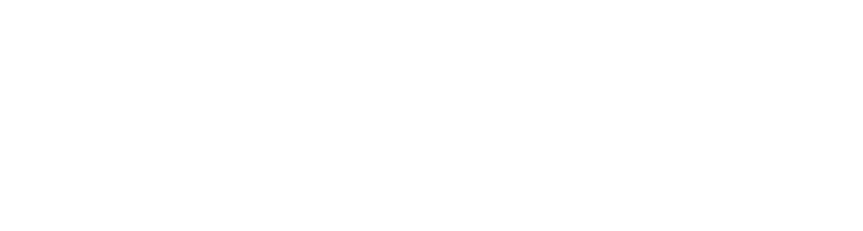
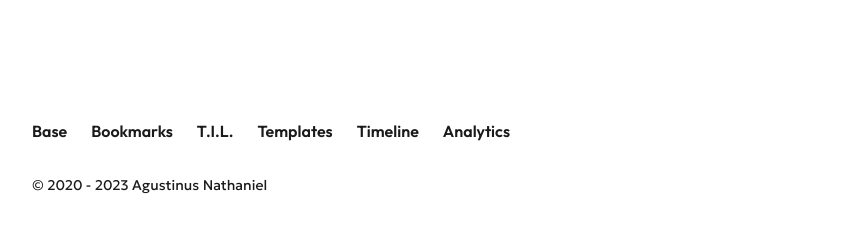
Before and after one commit to NammDev/portfolio2, a Next.js app: page / in a window 1280 px wide. Shown: the part 1422-1653 px from the top of the page, without its empty margins (208-1071 px from the left). Before the commit the page ends 1524 px from the top, so only its background shows below. Built offline with nearby package versions, Linux system fonts and the light colour scheme.

Commit message:
Style Footer

```diff
--- a/components/layout/Footer/index.tsx
+++ b/components/layout/Footer/index.tsx
@@ -1,55 +1,112 @@
-import { Divider, Grid, Link, Stack, Text } from '@chakra-ui/react';
+// import { Divider, Grid, Link, Stack, Text } from '@chakra-ui/react'
 
-import SpotifyListening from '~/lib/components/common/SpotifyListening';
-import { EVENT_TYPE_LINK } from '~/lib/constants/tracking';
-import { trackEvent } from '~/lib/utils/trackEvent';
+// import SpotifyListening from '~/lib/components/common/SpotifyListening'
+// import { EVENT_TYPE_LINK } from '~/lib/constants/tracking'
+// import { trackEvent } from '~/lib/utils/trackEvent'
 
-import { links } from './constants';
-import FooterLink from './FooterLink';
+// import { links } from './constants'
+// import FooterLink from './FooterLink'
 
 const Footer = () => {
-  const handleClickFooterLink = (label: string) => () => {
-    trackEvent({
-      eventName: `Footer Link: ${label}`,
-      eventData: { type: EVENT_TYPE_LINK },
-    });
-  };
+  // const handleClickFooterLink = (label: string) => () => {
+  //   trackEvent({
+  //     eventName: `Footer Link: ${label}`,
+  //     eventData: { type: EVENT_TYPE_LINK },
+  //   })
+  // }
 
   return (
-    <Stack as="footer" layerStyle="layoutBlock" spacing={8}>
-      <Divider />
-
-      <SpotifyListening />
-
-      <Grid
-        display={{ base: 'grid', md: 'flex' }}
-        templateColumns={{
-          base: 'repeat(2, 1fr)',
-          md: `repeat(${links.length <= 4 ? links.length : 4}, 1fr)`,
-        }}
-        gap={{ base: 4, md: 6 }}
-      >
-        {links.map((link) => (
-          <FooterLink
-            {...link}
-            onClick={handleClickFooterLink(link.label)}
-            key={link.label}
-          />
-        ))}
-      </Grid>
-      <Text fontSize={['xs', 'sm']}>
-        &copy; 2020 - {new Date().getFullYear()}{' '}
-        <Link
-          href="https://agustinusnathaniel.com"
-          target="_blank"
-          rel="noopener noreferrer"
+    <footer className='layoutBlock gap-8 flex flex-col'>
+      <hr
+        aria-orientation='horizontal'
+        className='opacity-60 w-full border-0 border-[#ffffff29] border-solid border-b'
+      />
+      {/* <div target='_blank' className='css-1gma6c2'>
+        <svg
+          stroke='currentColor'
+          fill='currentColor'
+          strokeWidth={0}
+          viewBox='0 0 496 512'
+          focusable='false'
+          className='chakra-icon css-as54jj'
+          height='1em'
+          width='1em'
+          xmlns='http://www.w3.org/2000/svg'
+        >
+          <path d='M248 8C111.1 8 0 119.1 0 256s111.1 248 248 248 248-111.1 248-248S384.9 8 248 8zm100.7 364.9c-4.2 0-6.8-1.3-10.7-3.6-62.4-37.6-135-39.2-206.7-24.5-3.9 1-9 2.6-11.9 2.6-9.7 0-15.8-7.7-15.8-15.8 0-10.3 6.1-15.2 13.6-16.8 81.9-18.1 165.6-16.5 237 26.2 6.1 3.9 9.7 7.4 9.7 16.5s-7.1 15.4-15.2 15.4zm26.9-65.6c-5.2 0-8.7-2.3-12.3-4.2-62.5-37-155.7-51.9-238.6-29.4-4.8 1.3-7.4 2.6-11.9 2.6-10.7 0-19.4-8.7-19.4-19.4s5.2-17.8 15.5-20.7c27.8-7.8 56.2-13.6 97.8-13.6 64.9 0 127.6 16.1 177 45.5 8.1 4.8 11.3 11 11.3 19.7-.1 10.8-8.5 19.5-19.4 19.5zm31-76.2c-5.2 0-8.4-1.3-12.9-3.9-71.2-42.5-198.5-52.7-280.9-29.7-3.6 1-8.1 2.6-12.9 2.6-13.2 0-23.3-10.3-23.3-23.6 0-13.6 8.4-21.3 17.4-23.9 35.2-10.3 74.6-15.2 117.5-15.2 73 0 149.5 15.2 205.4 47.8 7.8 4.5 12.9 10.7 12.9 22.6 0 13.6-11 23.3-23.2 23.3z' />
+        </svg>
+        <div className='css-0'>
+          <p className='chakra-text css-11wrcrc'>Not Playing</p>
+        </div>
+      </div> */}
+      <div className='grid grid-cols-2 md:grid-cols-4 md:flex md:flex-wrap md:gap-6'>
+        <a
+          target='_blank'
+          rel='noopener'
+          className='transition-all cursor-pointer no-underline outline-none outline-offset-2 text-inherit hover:underline font-heading font-semibold'
+          aria-label='Base'
+          href='https://base.sznm.dev'
+        >
+          Base
+        </a>
+        <a
+          target='_blank'
+          rel='noopener'
+          className='transition-all cursor-pointer no-underline outline-none outline-offset-2 text-inherit hover:underline font-heading font-semibold'
+          aria-label='Bookmarks'
+          href='https://base.sznm.dev/bookmarks'
+        >
+          Bookmarks
+        </a>
+        <a
+          className='transition-all cursor-pointer no-underline outline-none outline-offset-2 text-inherit hover:underline font-heading font-semibold'
+          aria-label='T.I.L.'
+          href='/til'
+        >
+          T.I.L.
+        </a>
+        <a
+          target='_blank'
+          rel='noopener'
+          className='transition-all cursor-pointer no-underline outline-none outline-offset-2 text-inherit hover:underline font-heading font-semibold'
+          aria-label='Templates'
+          href='https://github.com/sozonome?tab=repositories&type=template&language=&sort=stargazers'
+        >
+          Templates
+        </a>
+        <a
+          target='_blank'
+          rel='noopener'
+          className='transition-all cursor-pointer no-underline outline-none outline-offset-2 text-inherit hover:underline font-heading font-semibold'
+          aria-label='Timeline'
+          href='https://poly.sznm.dev'
+        >
+          Timeline
+        </a>
+        <a
+          target='_blank'
+          rel='noopener'
+          className='transition-all cursor-pointer no-underline outline-none outline-offset-2 text-inherit hover:underline font-heading font-semibold'
+          aria-label='Analytics'
+          href='https://umami.sznm.dev/share/Zl0vE0h0/sznm.dev'
+        >
+          Analytics
+        </a>
+      </div>
+      <p className='md:text-sm text-xs font-sans'>
+        © 2020 - {/* */}2023{/* */}{' '}
+        <a
+          target='_blank'
+          rel='noopener noreferrer'
+          className='transition-all cursor-pointer no-underline outline-none outline-offset-2 text-inherit hover:underline'
+          href='https://agustinusnathaniel.com'
           aria-label="Agustinus Nathaniel's site: https://agustinusnathaniel.com"
         >
           Agustinus Nathaniel
-        </Link>
-      </Text>
-    </Stack>
-  );
-};
+        </a>
+      </p>
+    </footer>
+  )
+}
 
-export default Footer;
+export default Footer
--- a/components/layout/index.tsx
+++ b/components/layout/index.tsx
@@ -6,7 +6,7 @@
 // import { useCommandCenter } from '~/lib/components/commands/hook'
 
 const Header = dynamic(() => import('./Header'))
-// const Footer = dynamic(() => import('./Footer'))
+const Footer = dynamic(() => import('./Footer'))
 
 type LayoutProps = {
   children: ReactNode
@@ -20,7 +20,7 @@
       <Header />
       <div className='flex flex-col items-center relative z-10 space-y-8'>
         <main className='layoutBlock'>{children}</main>
-        {/* <Footer /> */}
+        <Footer />
       </div>
       {/* <TabBar /> */}
     </div>
```
